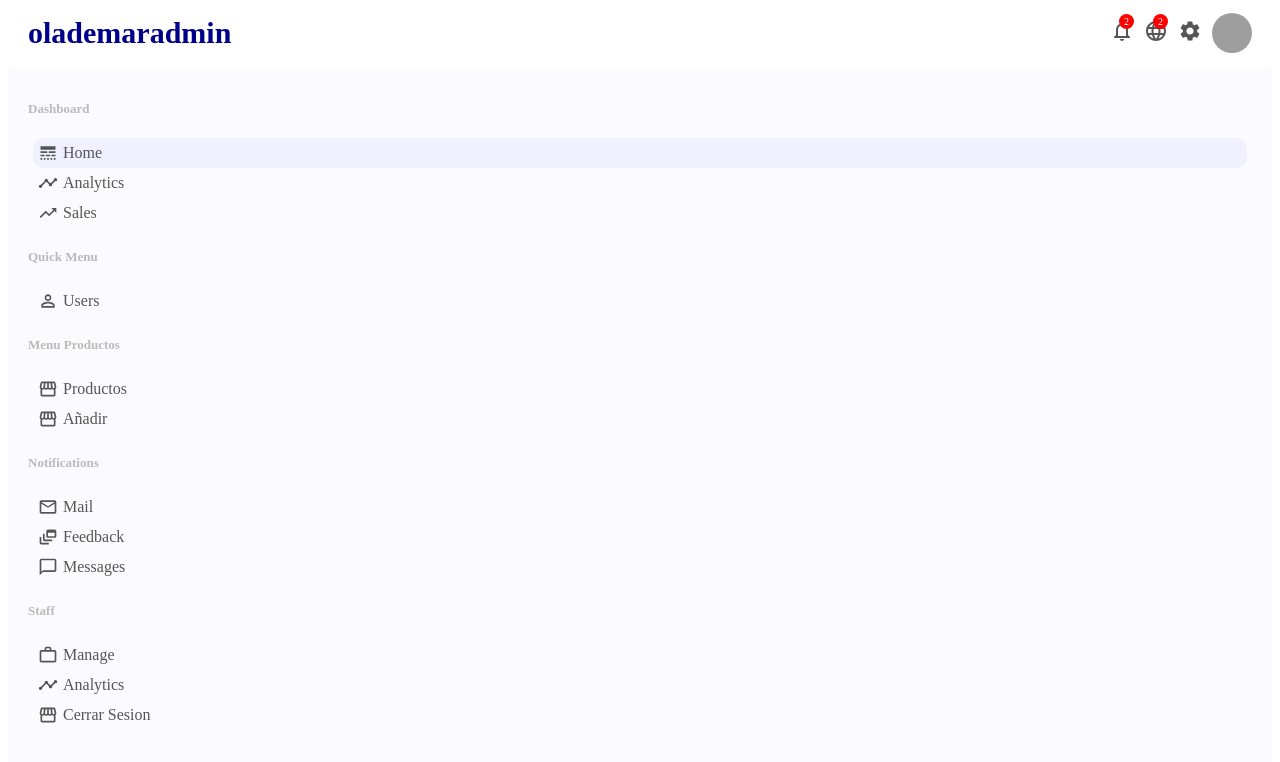
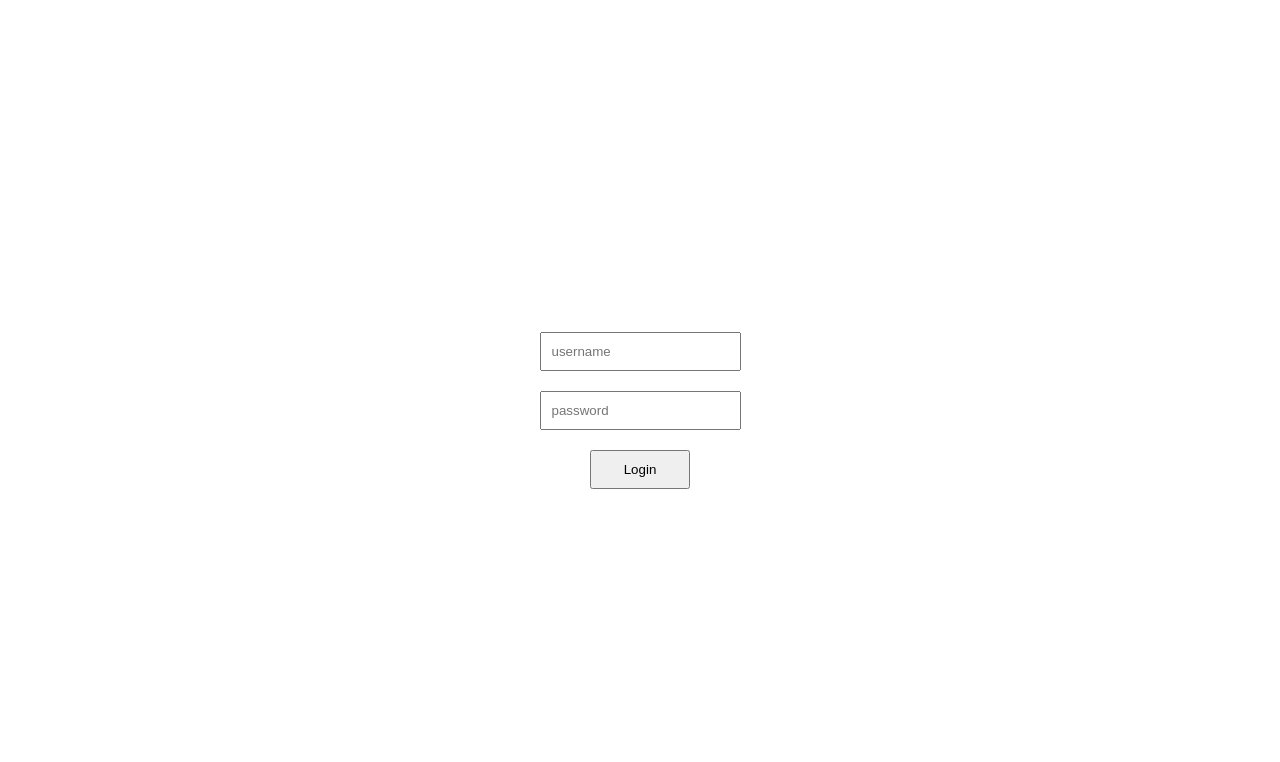
Before and after one commit to Mike-code1805/ecommerce-admin-IS, a React (Create React App) app: page /login in a window 1280 px wide. Shown: the top 762 px of the page. Built offline with nearby package versions, Linux system fonts and the light colour scheme; grey boxes are pictures that could not be loaded.

Commit message:
added auth

```diff
--- a/src/pages/login/Login.jsx
+++ b/src/pages/login/Login.jsx
@@ -1,40 +1,42 @@
-import { useState } from "react";
-import { useDispatch } from "react-redux";
-import { login } from "../../redux/apiCalls";
+import { useState } from 'react';
+import { useDispatch } from 'react-redux';
+import { login } from '../../redux/apiCalls';
 
 const Login = () => {
-  const [username, setUsername] = useState("");
-  const [password, setPassword] = useState("");
+  const [email, setEmail] = useState('');
+  const [password, setPassword] = useState('');
   const dispatch = useDispatch();
 
   const handleClick = (e) => {
     e.preventDefault();
-    login(dispatch, { username, password });
+    login(dispatch, { email, password });
   };
 
   return (
     <div
       style={{
-        height: "100vh",
-        display: "flex",
-        flexDirection: "column",
-        alignItems: "center",
-        justifyContent: "center",
+        height: '100vh',
+        display: 'flex',
+        flexDirection: 'column',
+        marginLeft: 'auto',
+        marginRight: 'auto',
+        alignItems: 'center',
+        justifyContent: 'center',
       }}
     >
       <input
         style={{ padding: 10, marginBottom: 20 }}
-        type="text"
-        placeholder="username"
-        onChange={(e) => setUsername(e.target.value)}
+        type='text'
+        placeholder='username'
+        onChange={(e) => setEmail(e.target.value)}
       />
       <input
         style={{ padding: 10, marginBottom: 20 }}
-        type="password"
-        placeholder="password"
+        type='password'
+        placeholder='password'
         onChange={(e) => setPassword(e.target.value)}
       />
-      <button onClick={handleClick} style={{ padding: 10, width:100 }}>
+      <button onClick={handleClick} style={{ padding: 10, width: 100 }}>
         Login
       </button>
     </div>
--- a/src/redux/apiCalls.js
+++ b/src/redux/apiCalls.js
@@ -1,11 +1,35 @@
-import { deleteUserFailure, deleteUserStart, deleteUserSuccess, getUserFailure, getUserStart, getUserSuccess, loginFailure, loginStart, loginSuccess } from "./userRedux";
-import { publicRequest, userRequest } from "../requestMethods";
-import { addProductFailure, addProductStart, addProductSuccess, deleteProductFailure, deleteProductStart, deleteProductSuccess, getProductFailure, getProductStart, getProductSuccess, updateProductFailure, updateProductStart, updateProductSuccess } from "./productRedux";
+import {
+  deleteUserFailure,
+  deleteUserStart,
+  deleteUserSuccess,
+  getUserFailure,
+  getUserStart,
+  getUserSuccess,
+  loginFailure,
+  loginStart,
+  loginSuccess,
+} from './userRedux';
+import { publicRequest, userRequest } from '../requestMethods';
+import {
+  addProductFailure,
+  addProductStart,
+  addProductSuccess,
+  deleteProductFailure,
+  deleteProductStart,
+  deleteProductSuccess,
+  getProductFailure,
+  getProductStart,
+  getProductSuccess,
+  updateProductFailure,
+  updateProductStart,
+  updateProductSuccess,
+} from './productRedux';
 
 export const login = async (dispatch, user) => {
   dispatch(loginStart());
   try {
-    const res = await publicRequest.post("/auth/login", user);
+    const res = await publicRequest.post('/api/auth/login', user);
+    console.log(res.data);
     dispatch(loginSuccess(res.data));
   } catch (err) {
     dispatch(loginFailure());
@@ -15,7 +39,7 @@ export const login = async (dispatch, user) => {
 export const getProducts = async (dispatch) => {
   dispatch(getProductStart());
   try {
-    const res = await publicRequest.get("/products");
+    const res = await publicRequest.get('/products');
     dispatch(getProductSuccess(res.data));
   } catch (err) {
     dispatch(getProductFailure());
@@ -55,7 +79,7 @@ export const addProduct = async (product, dispatch) => {
 export const getUsers = async (dispatch) => {
   dispatch(getUserStart());
   try {
-    const res = await userRequest.get("/users");
+    const res = await userRequest.get('/users');
     dispatch(getUserSuccess(res.data));
   } catch (err) {
     dispatch(getUserFailure());
--- a/src/redux/store.js
+++ b/src/redux/store.js
@@ -14,7 +14,7 @@ import {
 import storage from "redux-persist/lib/storage";
 
 const persistConfig = {
-  key: "root6",
+  key: "root",
   version: 1,
   storage,
 };
--- a/src/redux/userRedux.js
+++ b/src/redux/userRedux.js
@@ -19,9 +19,6 @@ const userSlice = createSlice({
     loginFailure: (state) => {
       state.isFetching = false;
       state.error = true;
-    },
-    logout: (state) => {
-      state.currentUser = null;
     },
     //GET ALL
     getUserStart: (state) => {
--- a/src/requestMethods.js
+++ b/src/requestMethods.js
@@ -5,7 +5,7 @@ const BASE_URL = process.env.REACT_APP_PORT;
 //   JSON.parse(JSON.parse(localStorage.getItem("persist:root")).user).currentUser
 //     .accessToken || "";
 
-const user = JSON.parse(localStorage.getItem("persist:root6"))?.user;
+const user = JSON.parse(localStorage.getItem("persist:root"))?.user;
 const currentUser = user && JSON.parse(user).currentUser;
 const TOKEN = currentUser?.accessToken;
 
--- a/src/routes/Navigation.jsx
+++ b/src/routes/Navigation.jsx
@@ -1,20 +1,31 @@
 import { Route, Routes } from 'react-router-dom';
 import Sidebar from '../components/sidebar/Sidebar';
 import Topbar from '../components/topbar/Topbar';
-import { routes } from './routes';
 import '../App.css';
+import { publicRoutes, privateRoutes } from './routes';
+import { PrivateRoute } from './PrivateRoute';
+import { PublicRoute } from './PublicRoute';
+import { useSelector } from 'react-redux';
 
 export const Navigation = () => {
+  const admin = useSelector((state) => state.user.currentUser);
+  console.log({ admin });
   return (
     <div>
-      {/* <Navbar /> */}
-      <Topbar />
+      {admin ? <Topbar /> : null}
       <div className='container'>
-        <Sidebar />
+        {admin ? <Sidebar /> : null}
         <Routes>
-          {routes.map(({ path, component: Component }, index) => (
-            <Route key={index} path={path} element={<Component />} />
-          ))}
+          <Route element={<PublicRoute user={!admin} />}>
+            {publicRoutes.map(({ path, component: Component }, index) => (
+              <Route key={index} path={path} element={<Component />} />
+            ))}
+          </Route>
+          <Route element={<PrivateRoute user={admin} />}>
+            {privateRoutes.map(({ path, component: Component }, index) => (
+              <Route key={index} path={path} element={<Component />} />
+            ))}
+          </Route>
         </Routes>
       </div>
     </div>
--- /dev/null
+++ b/src/routes/PrivateRoute.jsx
@@ -0,0 +1,5 @@
+import { Navigate, Outlet } from 'react-router-dom';
+
+export const PrivateRoute = ({ user }) => {
+  return user ? <Outlet /> : <Navigate to='/login' replace />;
+};
--- /dev/null
+++ b/src/routes/PublicRoute.jsx
@@ -0,0 +1,5 @@
+import { Navigate, Outlet } from 'react-router-dom';
+
+export const PublicRoute = ({ user }) => {
+  return user ? <Outlet /> : <Navigate to='/' replace />;
+};
--- a/src/routes/routes.js
+++ b/src/routes/routes.js
@@ -1,4 +1,5 @@
 import Home from '../pages/home/Home';
+import Login from '../pages/login/Login';
 import NewProduct from '../pages/newProduct/NewProduct';
 import NewUser from '../pages/newUser/NewUser';
 import Product from '../pages/product/Product';
@@ -6,7 +7,15 @@ import ProductList from '../pages/productList/ProductList';
 import User from '../pages/user/User';
 import UserList from '../pages/userList/UserList';
 
-export const routes = [
+export const publicRoutes = [
+  {
+    path: '/login',
+    component: Login,
+    name: '',
+  },
+];
+
+export const privateRoutes = [
   {
     path: '/',
     component: Home,
```
Also changed, not shown: 1 other file (tests, documents, lock files or other folders).
